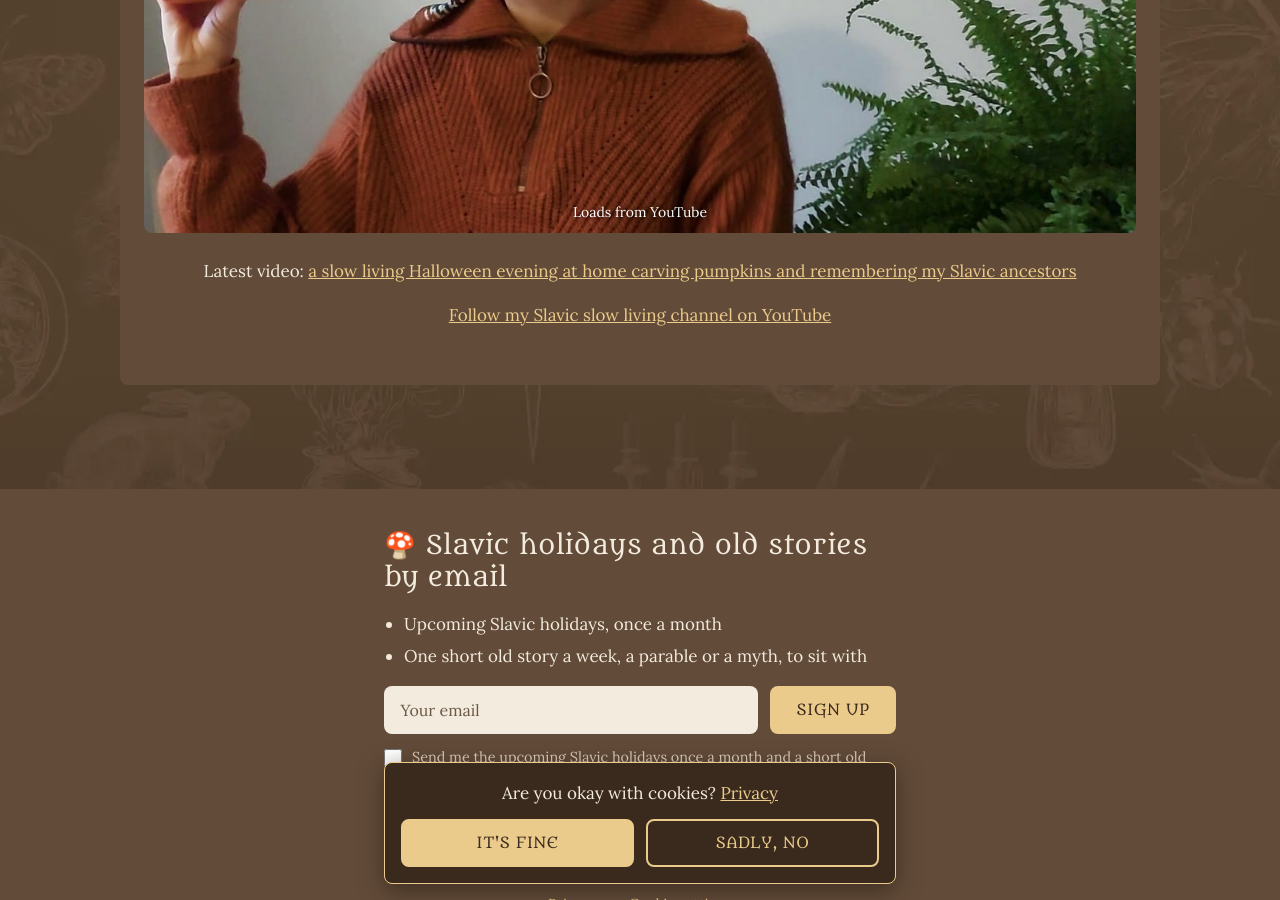
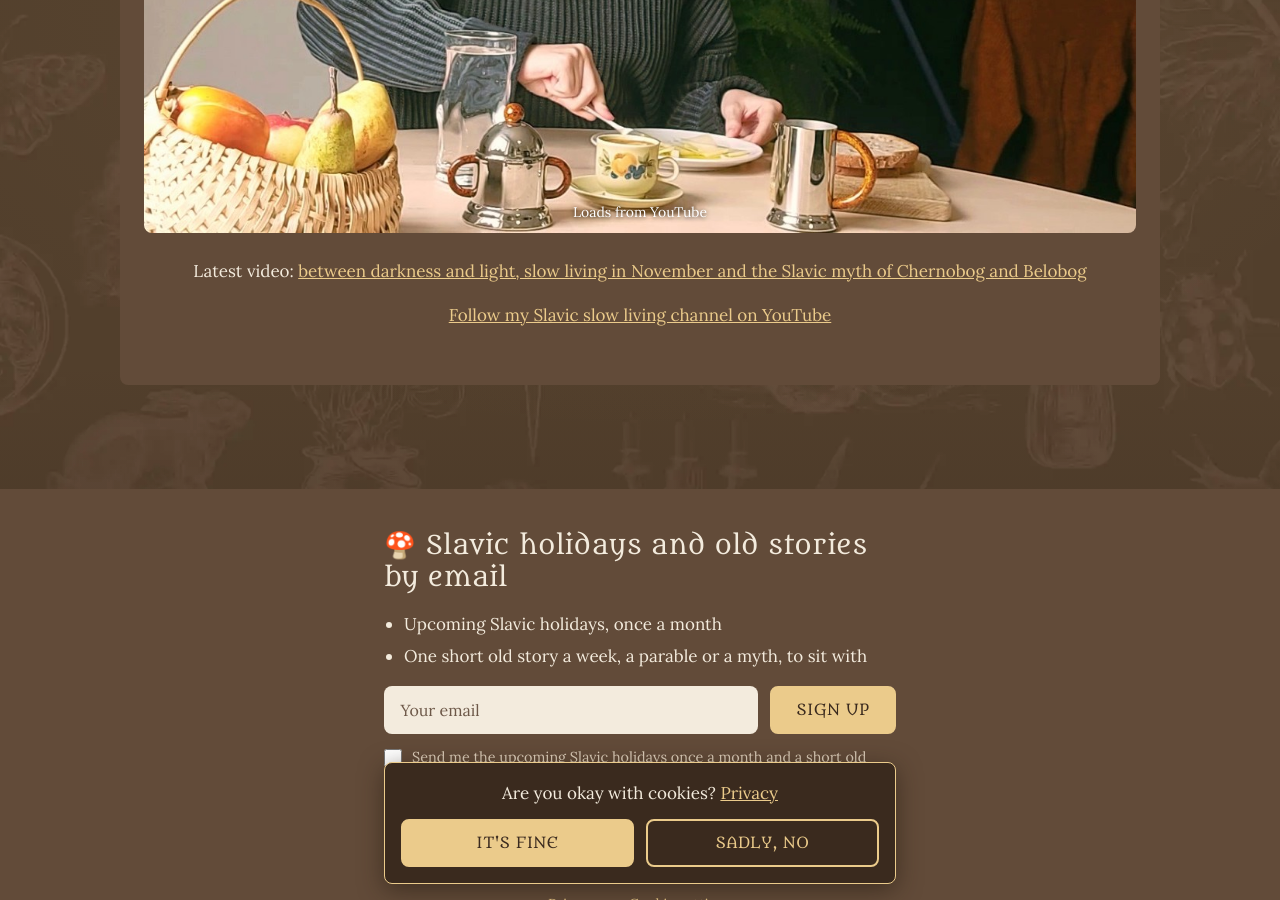
Before and after one commit to vendi525/slavic_pagan_world, a Jekyll site: the page built from index.html, in a window 1280 px wide and 900 px high, scrolled down 2007 px. Built offline with Jekyll 4.4.1, drawn with Linux system fonts in a browser that asks for light colours.

Commit message:
Show the newest YouTube video

```diff
--- a/_data/latest_video.yml
+++ b/_data/latest_video.yml
@@ -1,4 +1,4 @@
 # Written by tools/update_latest_video.py every morning. Don't edit by hand.
-id: "Mqx5K0wY0Gw"
-title: "a slow living Halloween evening at home carving pumpkins and remembering my Slavic ancestors"
-date: 2026-11-03
+id: "Z1moL3b4AUg"
+title: "between darkness and light, slow living in November and the Slavic myth of Chernobog and Belobog"
+date: 2026-11-13
```
Also changed, not shown: assets/images/latest-video.jpg.
